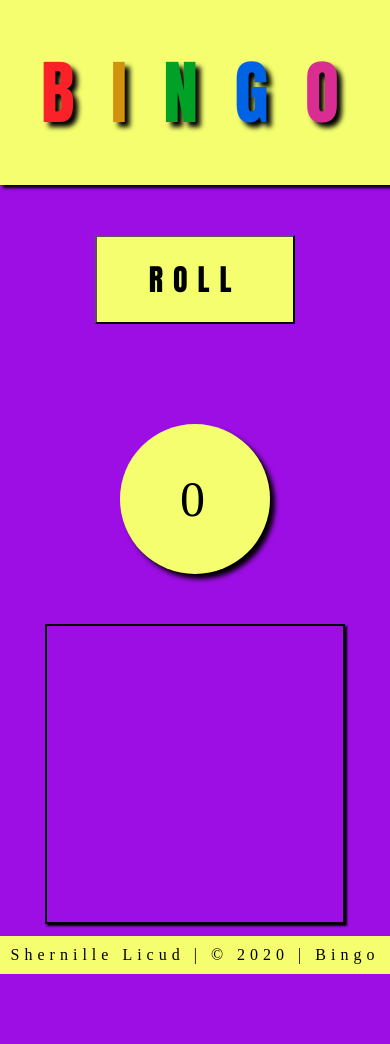
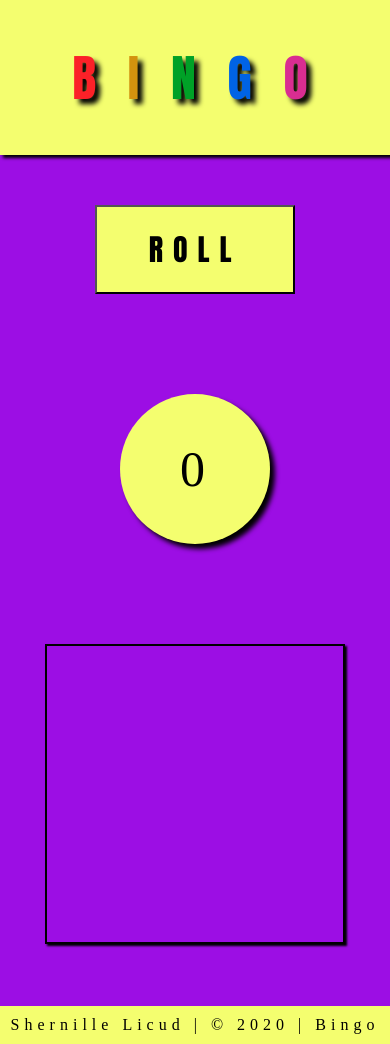
Before and after one commit to shernille37/Bingo_Game, a plain HTML site: page Caller.html in a window 390 px wide. Before the commit the page ends 974 px from the top, so only its background shows below. Drawn offline with Linux system fonts and the light colour scheme.

Commit message:
Responsiveness

```diff
--- a/css/Caller.css
+++ b/css/Caller.css
@@ -34,7 +34,7 @@ body {
 }
 
 .bingo-title {
-  font-size: 70px;
+  font-size: 50px;
   font-family: Impact;
   letter-spacing: 10px;
   text-transform: uppercase;
@@ -111,7 +111,7 @@ footer {
 
   .calledNumbers {
     position: static;
-    margin: 50px 0;
+    margin: 100px 0;
   }
 }
 
```
